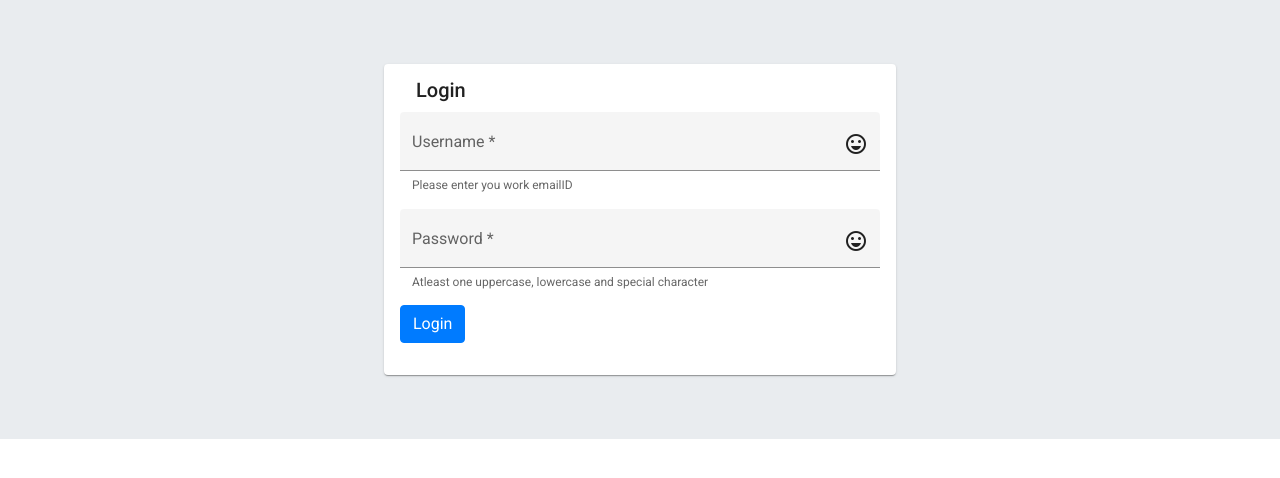
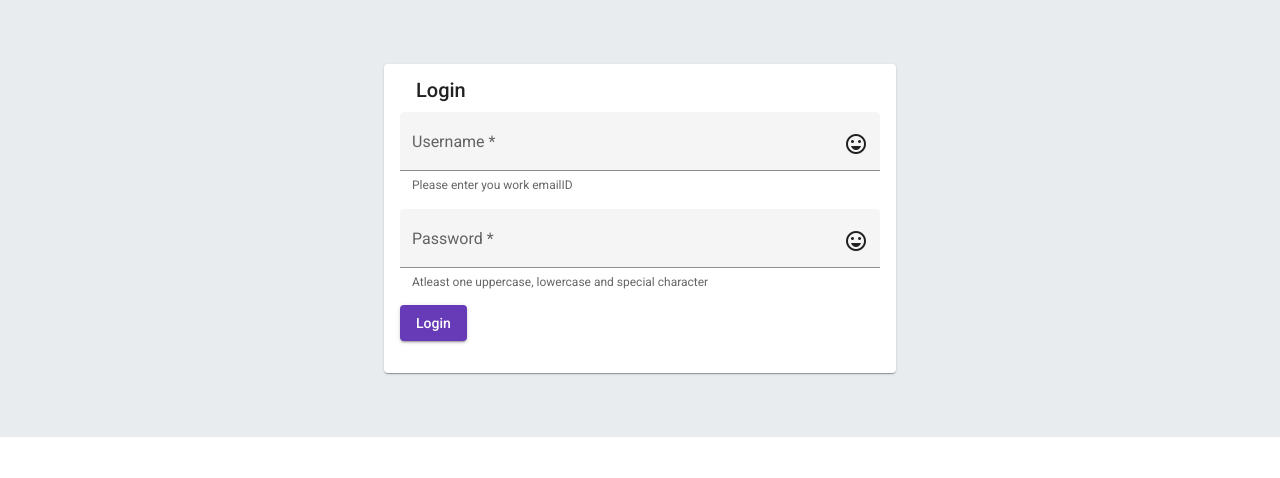
Before and after one commit to Ritesh143/RGrid, an Angular app: page /#/login in a window 1280 px wide. Shown: the top 478 px of the page. Built offline with nearby package versions, Linux system fonts and the light colour scheme; what ng2-charts would draw is missing.

Commit message:
added material ui to login page

```diff
--- a/src/app/_components/homepage/homepage.component.html
+++ b/src/app/_components/homepage/homepage.component.html
@@ -14,9 +14,6 @@
     </div>
     <div class="row options-css">
         <div class="col-sm-6 vertical-center">
-            <!-- <p *ngIf="alreadyVoted">
-                You've already voted on this poll for <strong>{{alreadyVoted}}</strong>..
-            </p> -->
             <form [formGroup]="voteForm" novalidate (ngSubmit)="submitForm(voteForm)">
                 <fieldset [disabled]="alreadyVoted">
                     <ul class="options">
@@ -28,8 +25,8 @@
                     </ul>
                 </fieldset>
 
-                <button *ngIf="!alreadyVoted" type='submit' class="btn btn-md btn-outline-success"
-                    [disabled]="!voteForm.valid || alreadyVoted"><i class="zmdi zmdi-check"></i> Vote</button>
+                <button *ngIf="!alreadyVoted" type='submit'
+                    [disabled]="!voteForm.valid" mat-raised-button color="primary"><i class="zmdi zmdi-check"></i> Vote</button>
                 <p class="already-voted" *ngIf="alreadyVoted">
                     You've already voted on this poll for <strong>{{alreadyVoted}}</strong>.
                 </p>
--- a/src/app/_components/login/login.component.html
+++ b/src/app/_components/login/login.component.html
@@ -22,7 +22,7 @@
                     </mat-form-field>
                 </div>
                 <div class="form-group">
-                    <button [disabled]="loading" class="btn btn-primary">
+                    <button [disabled]="loading" mat-raised-button color="primary">
                         <span *ngIf="loading" class="spinner-border spinner-border-sm mr-1"></span>
                         Login
                     </button>
--- a/src/app/app.module.ts
+++ b/src/app/app.module.ts
@@ -17,6 +17,8 @@ import { MatFormFieldModule } from '@angular/material/form-field';
 import { MatInputModule } from '@angular/material/input';
 import { MatIconModule } from '@angular/material/icon';
 import { MatCardModule } from '@angular/material/card';
+import { MatButtonModule } from '@angular/material/button';
+import { MatListModule } from '@angular/material/list';
 
 
 @NgModule({
@@ -38,7 +40,9 @@ import { MatCardModule } from '@angular/material/card';
     MatFormFieldModule,
     MatInputModule,
     MatIconModule,
-    MatCardModule
+    MatCardModule,
+    MatButtonModule,
+    MatListModule
   ],
   providers: [SocketioService],
   bootstrap: [AppComponent]
```
